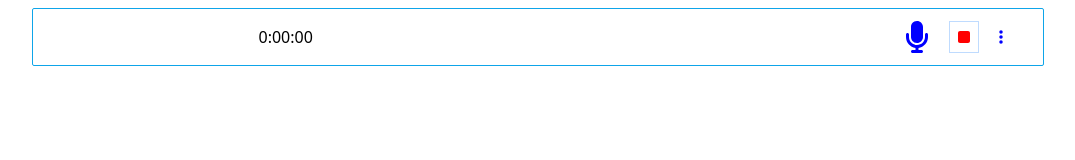
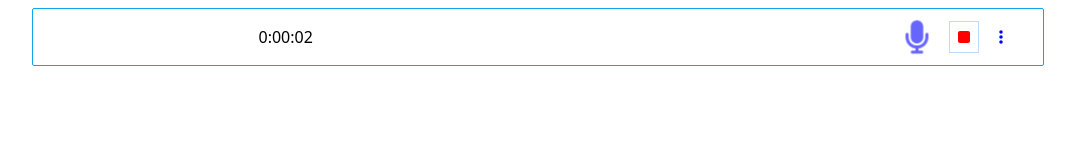
Before and after one commit to jackfros-glitch/Textlo, a React (Vite) app: page / in a window 1280 px wide. Both pictures are taken after a click on the button 1018 px from the left and 37 px from the top of the page. Shown: the top 160 px of the page, without its empty margins (102-1177 px from the left). Built offline with nearby package versions, Linux system fonts and the light colour scheme.

Commit message:
feat: stop watch component Add the functionality

```diff
--- a/src/components/StopWatch.tsx
+++ b/src/components/StopWatch.tsx
@@ -1,21 +1,10 @@
 import React, { useState, useEffect } from "react";
 
-const StopWatch = () => {
-  // state to store time
-  const [time, setTime] = useState(0);
+interface Props {
+  time: number;
+}
 
-  // state to check stopwatch running or not
-  const [isRunning, setIsRunning] = useState(false);
-
-  useEffect(() => {
-    let intervalId: number;
-    if (isRunning) {
-      // setting time from 0 to 1 every 10 milisecond using javascript setInterval method
-      intervalId = setInterval(() => setTime(time + 1), 10);
-    }
-    return () => clearInterval(intervalId);
-  }, [isRunning, time]);
-
+const StopWatch = ({ time }: Props) => {
   // Hours calculation
   const hours = Math.floor(time / 360000);
 
@@ -25,15 +14,6 @@ const StopWatch = () => {
   // Seconds calculation
   const seconds = Math.floor((time % 6000) / 100);
 
-  // Method to start and stop timer
-  const startAndPause = () => {
-    setIsRunning(!isRunning);
-  };
-
-  // Method to reset timer back to 0
-  const reset = () => {
-    setTime(0);
-  };
   return (
     <div className="stopwatch-container">
       <p className="stopwatch-time">
--- a/src/pages/Home.tsx
+++ b/src/pages/Home.tsx
@@ -1,4 +1,4 @@
-import React from "react";
+import React, { useState, useEffect } from "react";
 import { FontAwesomeIcon } from "@fortawesome/react-fontawesome";
 import { faMicrophone } from "@fortawesome/free-solid-svg-icons";
 import { faStop } from "@fortawesome/free-solid-svg-icons/faStop";
@@ -6,20 +6,61 @@ import { faEllipsisVertical } from "@fortawesome/free-solid-svg-icons/faEllipsis
 import StopWatch from "../components/StopWatch";
 
 const Home = () => {
+  // state to store time
+  const [time, setTime] = useState(0);
+
+  // state to check stopwatch running or not
+  const [isRunning, setIsRunning] = useState(false);
+
+  useEffect(() => {
+    let intervalId: number;
+    if (isRunning) {
+      // setting time from 0 to 1 every 10 milisecond using javascript setInterval method
+      intervalId = setInterval(() => setTime(time + 1), 10);
+    }
+    return () => clearInterval(intervalId);
+  }, [isRunning, time]);
+
+  // Method to start and stop timer
+  const startAndPause = () => {
+    setIsRunning(!isRunning);
+  };
+
+  // Method to reset timer back to 0
+  const reset = () => {
+    setTime(0);
+  };
   return (
     <>
       <div>
         <div className="container">
-          <StopWatch />
+          <StopWatch time={time} />
           <div className="microphone-container">
-            <button className="mx-2 mr-3">
-              <FontAwesomeIcon
-                icon={faMicrophone}
-                size="2xl"
-                style={{ color: "blue" }}
-              />
+            <button
+              id="startPauseButton"
+              className="mx-2 mr-3"
+              onClick={startAndPause}
+            >
+              {isRunning ? (
+                <FontAwesomeIcon
+                  icon={faMicrophone}
+                  size="2xl"
+                  style={{ color: "blue" }}
+                  beatFade
+                />
+              ) : (
+                <FontAwesomeIcon
+                  icon={faMicrophone}
+                  size="2xl"
+                  style={{ color: "blue" }}
+                />
+              )}
             </button>
-            <button className="mx-2 border border-blue-200 p-2 py-0 flex h-8 mr-3 items-center">
+            <button
+              id="stopButton"
+              className="mx-2 border border-blue-200 p-2 py-0 flex h-8 mr-3 items-center"
+              onClick={reset}
+            >
               <FontAwesomeIcon icon={faStop} style={{ color: "red" }} />
             </button>
             <button className="mx-2">
```
